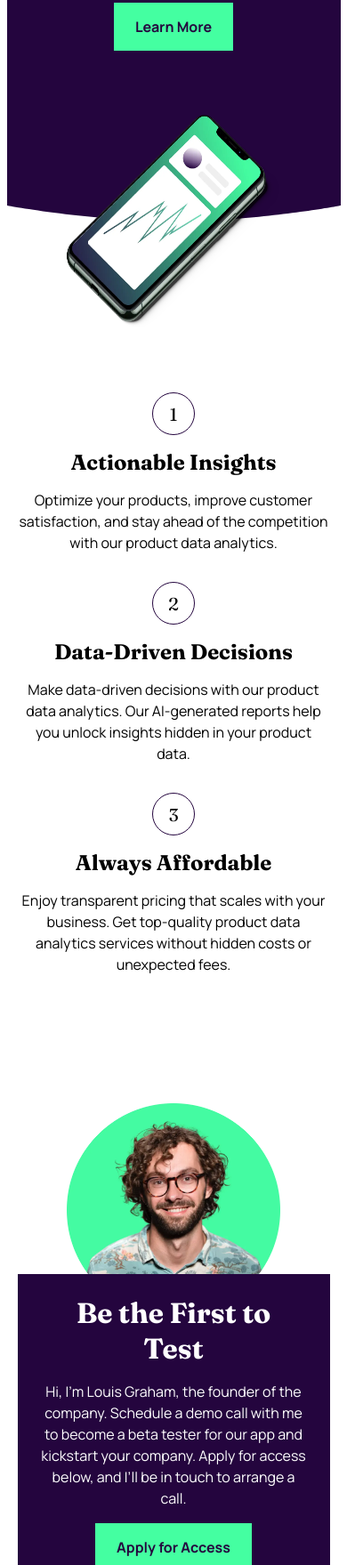
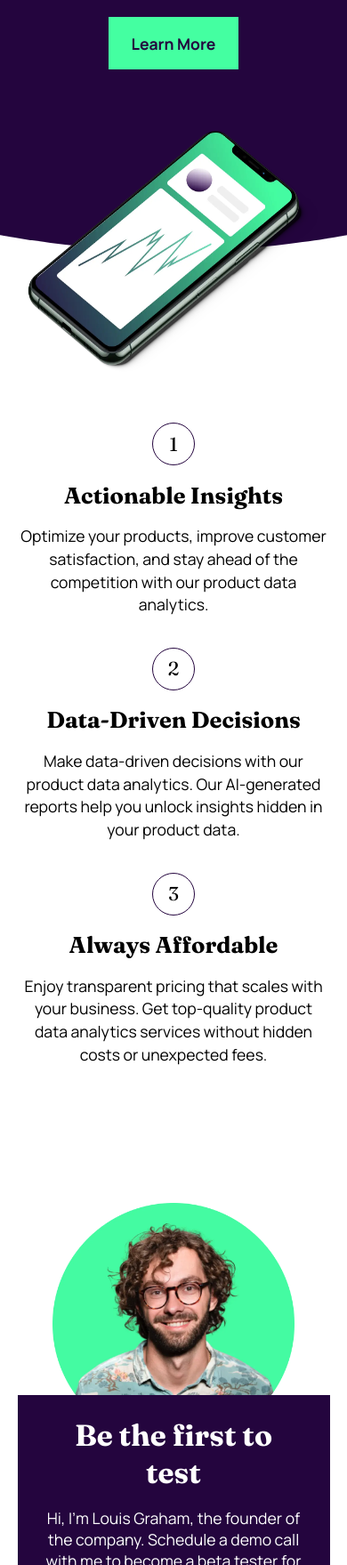
Before and after one commit to BranLeeDev/WORKIT, a plain HTML site: page index.html in a window 390 px wide. Shown: the part 241-2000 px from the top of the page at 89% size. Drawn offline with Linux system fonts and the light colour scheme.

Commit message:
Modificaciones al html. Se agregaron nuevos archivos css, para el responsive para celulares, tablets y desktops

```diff
--- /dev/null
+++ b/css/desktop.css
@@ -0,0 +1,62 @@
+.main__section .section__container-data {
+  padding-top: 4.9rem;
+  padding-bottom: 19.6rem;
+}
+
+.section__container-data + .section__list {
+  flex-direction: row;
+  justify-content: center;
+  align-items: flex-start;
+}
+
+.section__title {
+  font-size: 5rem;
+  line-height: 5.5rem;
+}
+
+.section__link + .section__figure {
+  bottom: -12rem;
+  width: 28rem;
+  height: 28rem;
+}
+
+.section__container-data + .section__list {
+  padding-top: 20rem;
+}
+
+.section__article {
+  display: flex;
+  flex-direction: column;
+}
+
+.article__title {
+  margin-top: 1rem;
+}
+
+.article__description {
+  text-align: center;
+}
+
+.main__section--apply {
+  padding-top: 0;
+}
+
+.main__section .section__container-data::after {
+  top: 3rem;
+  width: 20rem;
+  height: 20rem;
+}
+
+.main__section .section__container-data::before {
+  top: 5rem;
+  right: -4rem;
+  width: 15rem;
+  height: 15rem;
+}
+
+@media screen and (width >= 1260px) {
+  .main__section--apply > .section__figure {
+    left: -29rem;
+    top: 13rem;
+  }
+}
--- /dev/null
+++ b/css/mobile.css
@@ -0,0 +1,77 @@
+:root {
+  --font-size: 1.1rem;
+  --size-image: 17rem;
+  --padding-size: 1.6rem;
+  --gap-size: 1.1rem;
+}
+
+.main__section .section__container-data {
+  gap: 2.2rem;
+  padding-top: 3.2rem;
+  padding-bottom: 12.8rem;
+  background-size: cover;
+}
+
+.section__container-data + .section__list {
+  gap: 2.2rem;
+}
+
+.header__container-nav {
+  font-size: var(--font-size);
+}
+
+.section__article {
+  gap: var(--gap-size);
+}
+
+.section__title {
+  font-size: 2.6rem;
+  line-height: 3.1rem;
+}
+
+.section__link {
+  padding: 1.1rem 1.6rem;
+}
+
+.section__link + .section__figure {
+  bottom: -8.5rem;
+}
+
+.main__section--apply {
+  padding-top: 6.1rem;
+}
+
+.article__span {
+  font-size: 1.35rem;
+}
+
+.article__title {
+  font-size: 1.6rem;
+}
+
+.article__description {
+  line-height: 1.6rem;
+}
+
+.main__section--apply .section__title {
+  font-size: 2.1rem;
+  line-height: 2.6rem;
+}
+
+.main__section--apply > .section__figure {
+  top: 3.5rem;
+}
+
+.footer {
+  gap: 3.1rem;
+  padding: 3.1rem;
+}
+
+.footer__title {
+  font-size: 2.6rem;
+}
+
+.footer__list .footer__link {
+  width: 1.6rem;
+  height: 1.6rem;
+}
--- a/css/styles.css
+++ b/css/styles.css
@@ -7,6 +7,7 @@
   --font-size: 1rem;
   --padding-size: 1.5rem;
   --gap-size: 1rem;
+  --size-image: 15rem;
 }
 
 * {
@@ -69,7 +70,7 @@ body {
 
 .header__container-nav {
   width: 90%;
-  font-size: 1rem;
+  font-size: var(--font-size);
 }
 
 .header__title {
@@ -94,6 +95,10 @@ body {
   font-weight: lighter;
 }
 
+.title__border {
+  border-bottom: 0.2rem solid var(--tertiary-color);
+}
+
 .main__section .section__container-data {
   position: relative;
   display: flex;
@@ -111,6 +116,7 @@ body {
 
 .section__title {
   width: 90%;
+  max-width: 45rem;
   font-size: 2.5rem;
   line-height: 3rem;
   font-family: var(--family-heading);
@@ -121,7 +127,7 @@ body {
 .section__link {
   padding: 1rem 1.5rem;
   background-color: var(--tertiary-color);
-  font-size: 1rem;
+  font-size: var(--font-size);
   font-weight: bold;
   color: var(--secondary-color);
 }
@@ -129,8 +135,10 @@ body {
 .section__link + .section__figure {
   position: absolute;
   bottom: -7.5rem;
-  width: 15rem;
-  height: 15rem;
+  width: var(--size-image);
+  height: var(--size-image);
+  transform: rotateZ(18deg);
+  transform: scaleX(1.2);
 }
 
 .section__container-data + .section__list {
@@ -143,6 +151,7 @@ body {
 
 .section__container-data + .section__list .section__item {
   width: 90%;
+  max-width: 25rem;
 }
 
 .section__article {
@@ -187,8 +196,8 @@ body {
   position: relative;
   top: 3rem;
   z-index: -10;
-  width: 15rem;
-  height: 15rem;
+  width: var(--size-image);
+  height: var(--size-image);
 }
 
 .main__section--apply > .section__container-data {
@@ -197,6 +206,7 @@ body {
   gap: var(--gap-size);
   align-items: center;
   width: 90%;
+  max-width: 43.75rem;
   padding: var(--padding-size);
   background-color: var(--secondary-color);
 }
--- /dev/null
+++ b/css/tablet.css
@@ -0,0 +1,118 @@
+:root {
+  --font-size: 1.2rem;
+  --size-image: 19rem;
+  --padding-size: 1.7rem;
+  --gap-size: 1.2rem;
+}
+
+.section__title {
+  font-size: 3rem;
+  line-height: 3.5rem;
+}
+
+.section__article {
+  display: grid;
+  grid-template-columns: repeat(4, minmax(min-content, max-content));
+  grid-template-rows: repeat(2, max-content);
+}
+
+.article__span {
+  grid-column: 1 / 2;
+  grid-row: 1 / 3;
+  font-size: 1.45rem;
+}
+
+.article__title {
+  grid-column: 2 / 5;
+  grid-row: 1 / 2;
+  font-size: 1.7rem;
+  text-align: start;
+}
+
+.article__description {
+  grid-column: 2 / 5;
+  grid-row: 2 / 3;
+  line-height: 1.7rem;
+  text-align: start;
+}
+
+.main__section .section__container-data::after {
+  content: "";
+  position: absolute;
+  top: 6rem;
+  left: -9rem;
+  display: inline-block;
+  width: 14rem;
+  height: 14rem;
+  background-image: url("/assets/images/bg-pattern-1.svg");
+  background-position: center;
+  background-size: cover;
+  background-repeat: no-repeat;
+}
+
+.main__section .section__container-data::before {
+  content: "";
+  position: absolute;
+  top: 13rem;
+  right: -4rem;
+  display: inline-block;
+  width: 8rem;
+  height: 8rem;
+  background-image: url("/assets/images/bg-pattern-2.svg");
+  background-position: center;
+  background-size: cover;
+  background-repeat: no-repeat;
+}
+
+.main__section--apply .section__title {
+  width: 100%;
+  font-size: 2.2rem;
+  line-height: 2.7rem;
+  text-align: start;
+}
+
+.section__link + .section__figure {
+  bottom: -9.5rem;
+}
+
+.main__section--apply > .section__figure {
+  top: 4rem;
+}
+
+.footer__title {
+  font-size: 2.7rem;
+}
+
+.footer__list .footer__link {
+  width: 1.7rem;
+  height: 1.7rem;
+}
+
+.main__section--apply > .section__container-data {
+  position: relative;
+  align-items: flex-start;
+  padding: 2rem 4rem;
+}
+
+.section__description {
+  text-align: start;
+}
+
+.section__description + .section__link {
+  padding: 1.2rem 1.7rem;
+  align-self: flex-start;
+}
+
+.main__section--apply > .section__container-data::after {
+  content: "";
+  position: absolute;
+  top: 13rem;
+  right: 0rem;
+  display: inline-block;
+  width: 14rem;
+  height: 14rem;
+  background-image: url("/assets/images/bg-pattern-3.svg");
+  background-position: center;
+  background-size: cover;
+  background-repeat: no-repeat;
+}
--- a/index.html
+++ b/index.html
@@ -6,6 +6,21 @@
     <link rel="icon" type="image/png" href="/images/favicon-32x32.png" />
     <title>Workit</title>
     <link rel="stylesheet" href="/css/styles.css" />
+    <link
+      rel="stylesheet"
+      href="/css/mobile.css"
+      media="screen and (width >= 360px)"
+    />
+    <link
+      rel="stylesheet"
+      href="/css/tablet.css"
+      media="screen and (width >= 466px)"
+    />
+    <link
+      rel="stylesheet"
+      href="/css/desktop.css"
+      media="screen and (width >= 1000px)"
+    />
   </head>
   <body>
     <div class="content-layout">
@@ -22,7 +37,9 @@
       <main class="main">
         <section class="main__section">
           <div class="section__container-data">
-            <h2 class="section__title">Data Tailored to Your Needs</h2>
+            <h2 class="section__title">
+              Data <span class="title__border">tailored</span> to your needs.
+            </h2>
             <a class="section__link" href="#characteristics">Learn More</a>
             <figure class="section__figure">
               <img
@@ -82,7 +99,7 @@
             />
           </figure>
           <div id="apply" class="section__container-data">
-            <h2 class="section__title">Be the First to Test</h2>
+            <h2 class="section__title">Be the first to test</h2>
             <p class="section__description">
               Hi, I'm Louis Graham, the founder of the company. Schedule a demo
               call with me to become a beta tester for our app and kickstart
```
